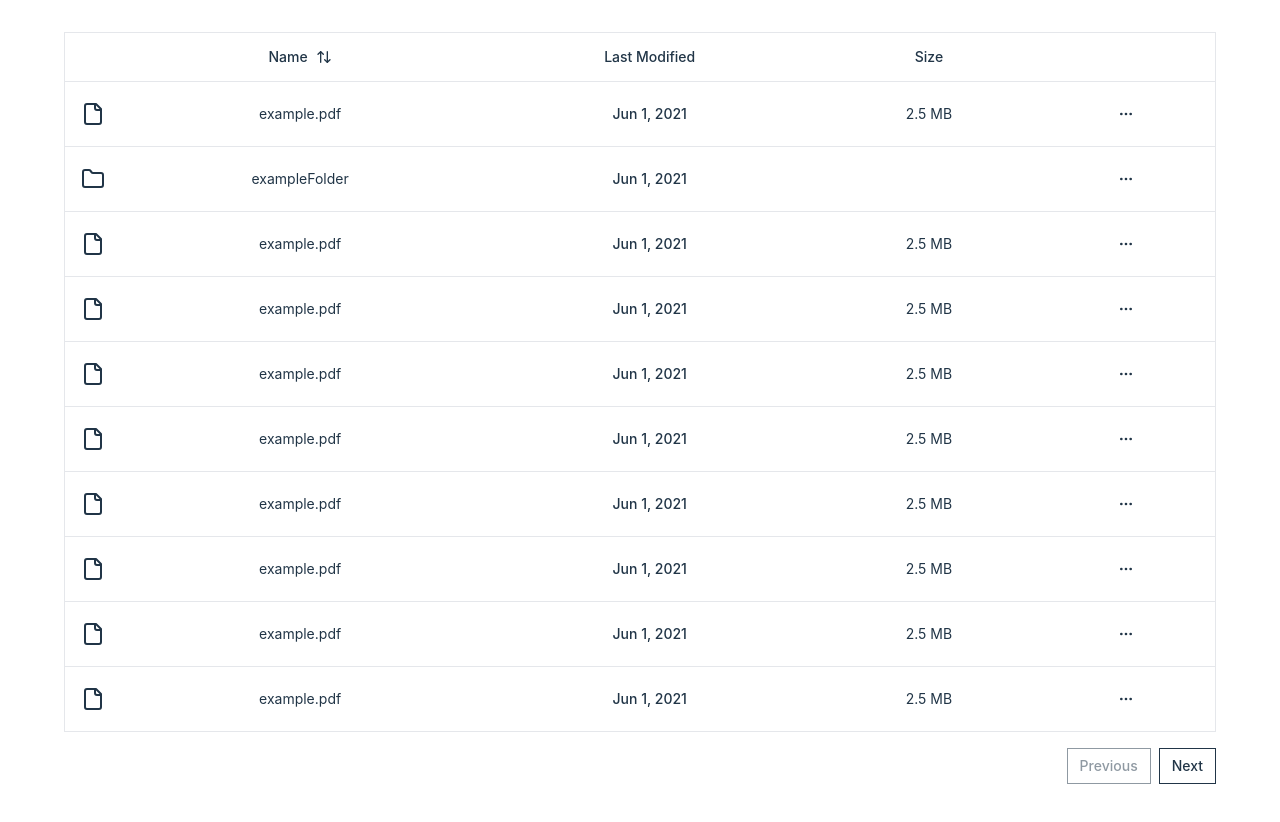
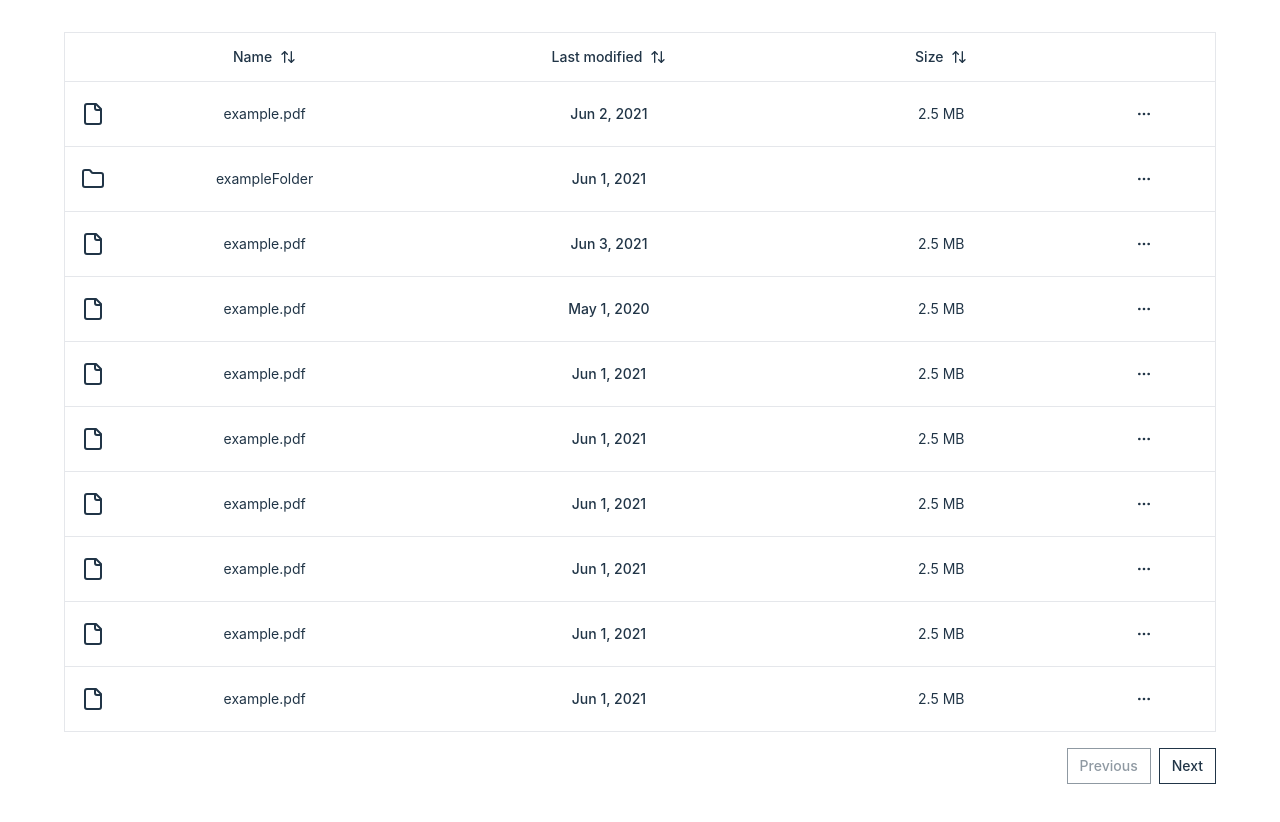
Before and after one commit to dan-antonelli/tiny-drive, a React (Vite) app: page / in a window 1280 px wide. Shown: the top 822 px of the page. Built offline with nearby package versions, Linux system fonts and the light colour scheme; the HTML template or start-up script is replaced by a standard one.

Commit message:
add SortButton to rest of header items

```diff
--- a/src/features/table/components/columns.tsx
+++ b/src/features/table/components/columns.tsx
@@ -33,7 +33,9 @@ const columns: ColumnDef<FileInfo>[] = [
   },
   {
     accessorKey: 'lastModified',
-    header: () => <div className='text-center'>Last Modified</div>,
+    header: ({ column }) => (
+      <SortButton column={column}>Last modified</SortButton>
+    ),
     cell: ({ row }) => {
       const lastModified: string = row.getValue('lastModified');
       return (
@@ -45,7 +47,7 @@ const columns: ColumnDef<FileInfo>[] = [
   },
   {
     accessorKey: 'size',
-    header: 'Size',
+    header: ({ column }) => <SortButton column={column}>Size</SortButton>,
   },
   {
     id: 'actions',
--- a/src/mock-data/data.ts
+++ b/src/mock-data/data.ts
@@ -6,7 +6,7 @@ const data: FileInfo[] = [
     id: '728ed52f',
     type: 'file',
     name: 'example.pdf',
-    lastModified: '2021-06-01T12:00:00',
+    lastModified: '2021-06-02T12:00:00',
     size: '2.5 MB',
   },
   {
@@ -19,14 +19,14 @@ const data: FileInfo[] = [
     id: '728ed52f',
     type: 'file',
     name: 'example.pdf',
-    lastModified: '2021-06-01T12:00:00',
+    lastModified: '2021-06-03T12:00:00',
     size: '2.5 MB',
   },
   {
     id: '728ed52f',
     type: 'file',
     name: 'example.pdf',
-    lastModified: '2021-06-01T12:00:00',
+    lastModified: '2020-05-01T12:00:00',
     size: '2.5 MB',
   },
   {
```
